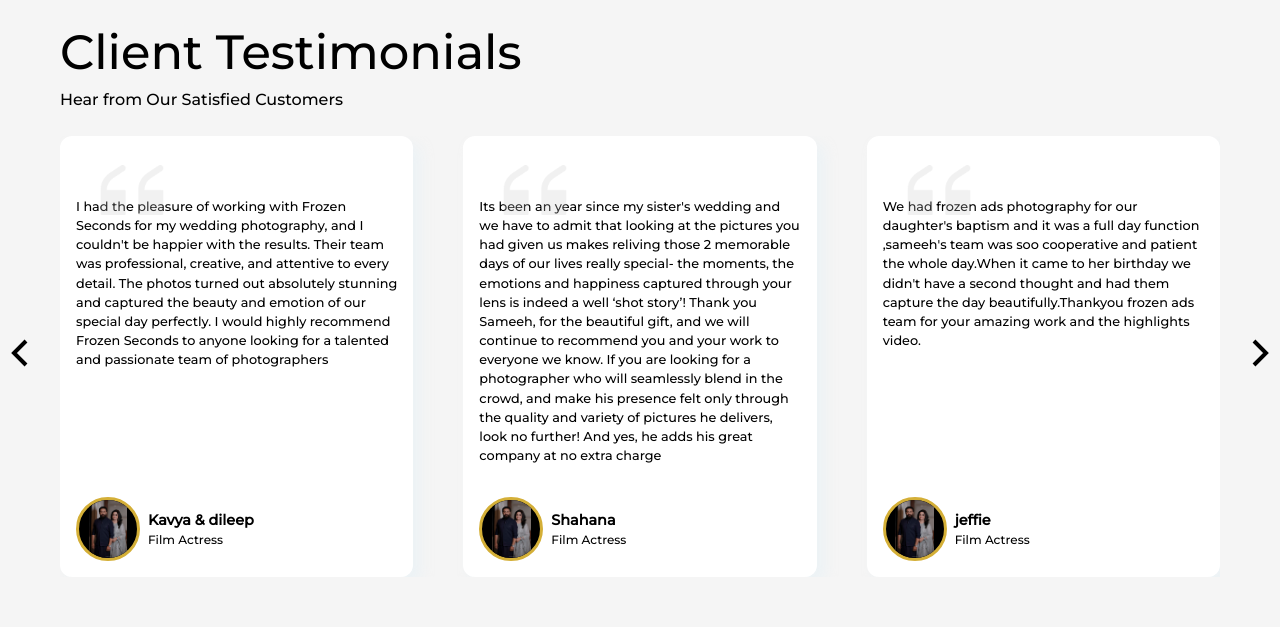
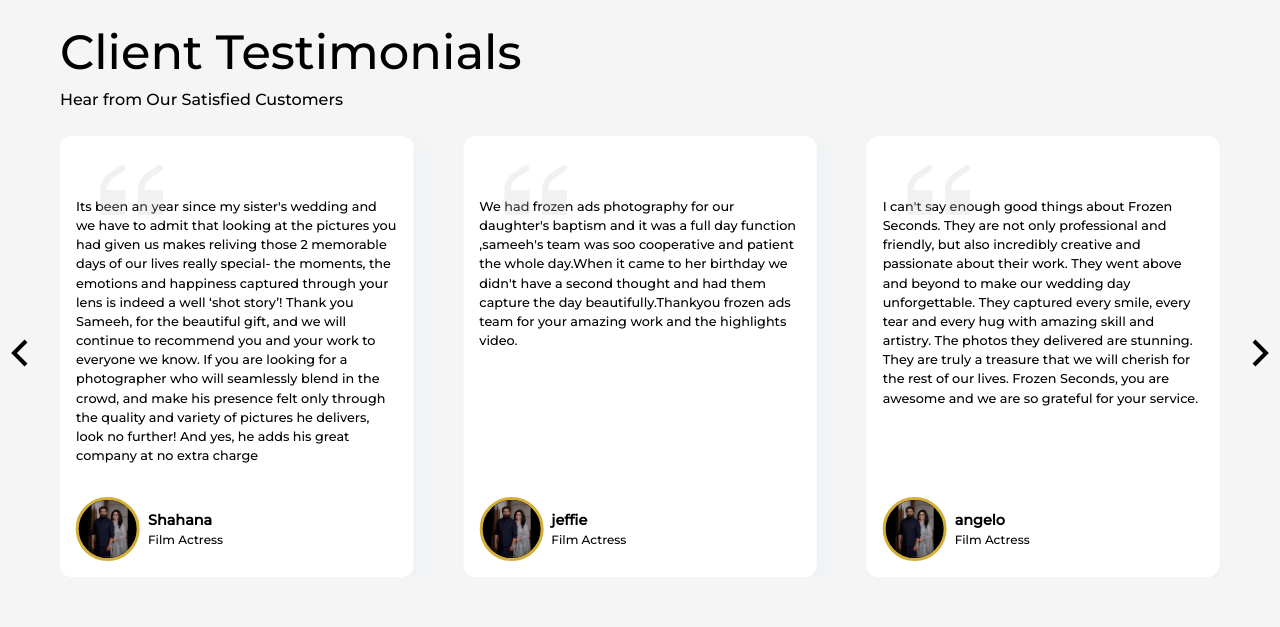
Before and after one commit to mashrikmohammed/frozenseconds, a React (Create React App) app: page / in a window 1280 px wide. Shown: the part 2720-3347 px from the top of the page. Built offline with nearby package versions, Linux system fonts and the light colour scheme.

Commit message:
feat: added auto play

```diff
--- a/src/Components/Testimonial/Testimonial.jsx
+++ b/src/Components/Testimonial/Testimonial.jsx
@@ -52,7 +52,7 @@
           <GrFormPrevious />
         </Navbuttons>
         <Swiper
-          modules={[Navigation]}
+          modules={[Navigation,Autoplay]}
           spaceBetween={50}
           slidesPerView={3}
           navigation
```
